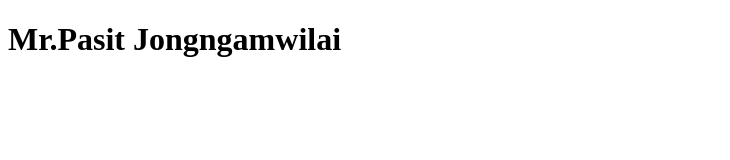
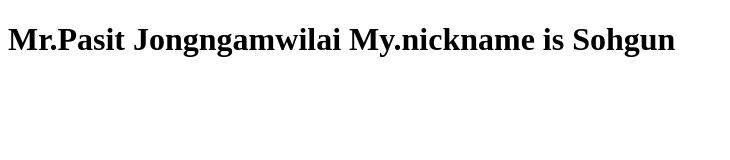
Before and after one commit to pasitJng/firstApp68, a plain HTML site: page index.html in a window 1280 px wide. Shown: the whole page, without its empty margins (0-730 px from the left). Drawn offline with Linux system fonts and the light colour scheme.

Commit message:
Second commit

```diff
--- a/index.html
+++ b/index.html
@@ -6,6 +6,6 @@
     <title>Document</title>
 </head>
 <body>
-    <h1>Mr.Pasit Jongngamwilai</h1>
+    <h1>Mr.Pasit Jongngamwilai My.nickname is Sohgun</h1>
 </body>
 </html>
```
Also changed, not shown: 1 other file.
